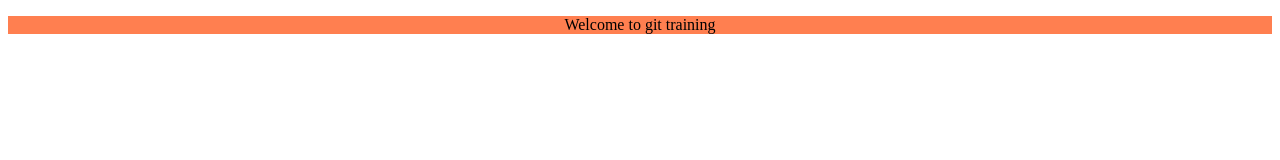
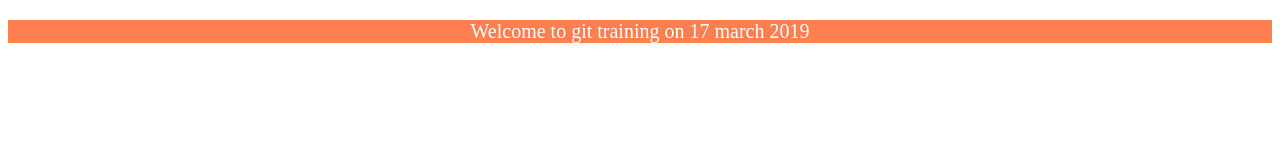
Before and after one commit to katmir/web1_17marca, a plain HTML site: page index.html in a window 1280 px wide. Drawn offline with Linux system fonts and the light colour scheme.

Commit message:
added font color and font size

```diff
--- a/index.html
+++ b/index.html
@@ -8,6 +8,6 @@
     <link rel="stylesheet" href="style.css">
 </head>
 <body>
-    <p>Welcome to git training</p>
+    <p>Welcome to git training on 17 march 2019</p>
 </body>
 </html>
--- a/style.css
+++ b/style.css
@@ -1,4 +1,6 @@
 p {
     background-color: coral;
     text-align: center;
+    color: white;
+    font-size: 20px;
 }
```
